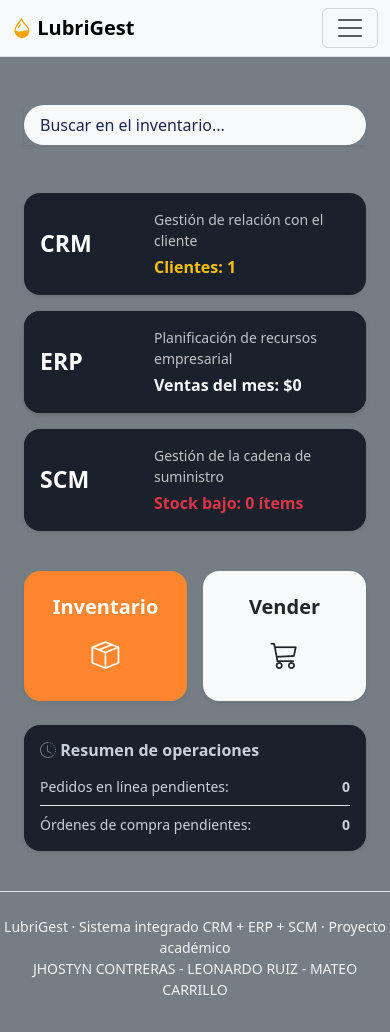
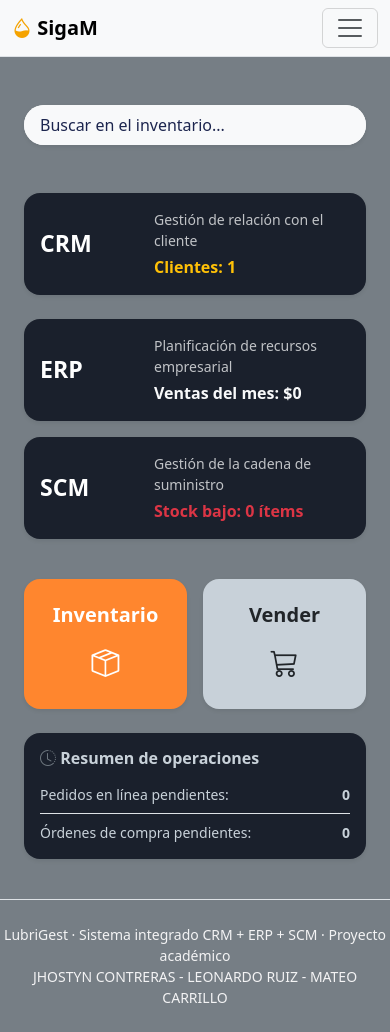
Before and after one commit to LeoRz1/sigam, a Flask app: page / in a window 390 px wide. Before the commit the page ends 995 px from the top, so only its background shows below. Run offline with Flask 3, Linux system fonts and the light colour scheme; a user stored in the database is signed in; tables that the repository leaves empty hold one stand-in row (values such as "Sample post").

Commit message:
mejora del responsive y cermlisto

```diff
--- a/static/css/custom.css
+++ b/static/css/custom.css
@@ -1,3 +1,12 @@
+[data-bs-theme="light"] {
+    --bs-body-color: #1c254e; /* Color de texto claro */
+    --bs-body-bg: #767e85; /* Color de fondo oscuro */
+}
+[data-bs-theme="dark"] {
+    --bs-body-color: #f8f9fa; /* Color de texto oscuro */
+    --bs-body-bg: #1c254e; /* Color de fondo claro */
+
+}
 :root { --lg-accent: #f5a300; }
 body { min-height: 100vh; display: flex; flex-direction: column; }
 main { flex: 1 0 auto; }
--- a/templates/index.html
+++ b/templates/index.html
@@ -4,19 +4,24 @@
 <!-- Contenido del dashboard general -->
 <link rel="stylesheet" href="{{ url_for('static', filename='css/dashboard-movil.css') }}">
 
-<!-- Contenedor general simulando la interfaz móvil -->
-<div class="container py-3 " style="max-width: 480px;">
+<!-- Contenedor general adaptado: compacto en móvil (max-width: 480px) y fluido/más ancho en PC -->
+<div class="container py-3 mx-auto" style="max-width: 700px; width: 100%;">
 
-    <!-- 1. Barra de Búsqueda Superior -->
-    <div class="input-group mb-4 shadow-sm buca mt-2">
-        <input type="text" class="form-control rounded-pill py-2 px-3 bg-light text-muted border-0 buscar" placeholder="Buscar en el inventario..." aria-label="Buscar en el inventario">
+    <!-- 1. Barra de Búsqueda Superior (Ancho completo responsivo) -->
+    <div class="input-group mb-4 shadow-sm buca mt-2 mx-auto w-100 "
+        style="border-radius: 50px; background-color: #f8f9fa;">
+        <input type="text" class="form-control rounded-pill py-2 px-3 bg-light text-muted border-0 buscar"
+            placeholder="Buscar en el inventario..." aria-label="Buscar en el inventario">
     </div>
 
     <!-- 2. Módulos Principales (CRM, ERP, SCM) -->
-    <div class="d-flex flex-column gap-3 mb-4 ">
+    <div class="row g-3 mb-4 mt-2 ">
 
         <!-- Tarjeta CRM -->
-        <a href="{{ url_for('crm.clientes') }}" class="card text-white border-0 shadow-sm rounded-4 text-decoration-none mt-4" style="background-color: #1A202C;">
+        <div class="col-12 col-md-6 col-lg-6 ">
+            <a href="{{ url_for('crm.clientes') }}"
+                class="card text-white border-0 shadow-sm rounded-4 text-decoration-none mt-2 "
+                style="background-color: #1A202C;">
                 <div class="card-body d-flex align-items-center py-3 ">
                     <h3 class="fw-bold me-4 mb-0" style="min-width: 90px;">CRM</h3>
                     <div>
@@ -25,30 +30,37 @@
                     </div>
                 </div>
             </a>
+        </div>
 
-        <!-- Tarjeta ERP -->
-        <a href="{{ url_for('erp.ventas') }}" class="card text-white border-0 shadow-sm rounded-4 text-decoration-none " style="background-color: #1A202C;">
-        <div class="card text-white border-0 shadow-sm rounded-4" style="background-color: #1A202C;">
-            <div class="card-body d-flex align-items-center py-3">
+        <!-- Tarjeta ERP (Corregido el error de anidación) -->
+        <div class="col-12 col-md-6 col-lg-6">
+            <a href="{{ url_for('erp.ventas') }}"
+                class="card text-white border-0 shadow-sm rounded-4 text-decoration-none mt-2 "
+                style="background-color: #1A202C;">
+                <div class="card-body d-flex align-items-center py-3 ">
                     <h3 class="fw-bold me-4 mb-0" style="min-width: 90px;">ERP</h3>
                     <div>
                         <div class="small text-light opacity-75">Planificación de recursos empresarial</div>
                         <div class="fs-6 fw-semibold text-light mt-1">Ventas del mes: {{ ventas_mes|moneda }}</div>
                     </div>
                 </div>
+            </a>
         </div>
-        </a>
 
         <!-- Tarjeta SCM -->
-        <a href="{{ url_for('scm.inventario') }}" class="card text-white border-0 shadow-sm rounded-4 text-decoration-none" style="background-color: #1A202C;">
+        <div class="col-12 ">
+            <a href="{{ url_for('scm.inventario') }}"
+                class="card text-white border-0 shadow-sm rounded-4 text-decoration-none "
+                style="background-color: #1A202C;">
                 <div class="card-body d-flex align-items-center py-3">
-                <h3 class="fw-bold me-4 mb-0" style="min-width: 90px;">SCM</h3>
-                <div>
+                    <h3 class="fw-bold me-4 mb-0 " style="min-width: 90px;">SCM</h3>
+                    <div class="w-100 text-start text-md-start">
                         <div class="small text-light opacity-75">Gestión de la cadena de suministro</div>
                         <div class="fs-6 fw-semibold text-danger mt-1">Stock bajo: {{ bajos|length }} ítems</div>
                     </div>
                 </div>
             </a>
+        </div>
 
     </div>
 
@@ -57,7 +69,9 @@
 
         <!-- Botón / Tarjeta de Inventario -->
         <div class="col-6">
-            <a href="{{ url_for('scm.inventario') }}" class="card text-white border-0 shadow-sm rounded-4 text-center p-3 text-decoration-none h-100" style="background-color: #ff862e;">
+            <a href="{{ url_for('scm.inventario') }}"
+                class="card text-white border-0 shadow-sm rounded-4 text-center p-3 text-decoration-none h-100"
+                style="background-color: #ff862e;">
                 <div class="card-body d-flex flex-column justify-content-center align-items-center p-2">
                     <h5 class="fw-bold mb-3">Inventario</h5>
                     <i class="bi bi-box-seam fs-1 text-white"></i>
@@ -67,7 +81,8 @@
 
         <!-- Botón / Tarjeta de Vender -->
         <div class="col-6">
-            <a href="{{ url_for('erp.venta_nueva') }}" class="card bg-light text-dark border-0 shadow-sm rounded-4 text-center p-3 text-decoration-none h-100"
+            <a href="{{ url_for('erp.venta_nueva') }}"
+                class="card text-dark border-0 shadow-sm rounded-4 text-center p-3 text-decoration-none h-100"
                 style="background-color: #c8d1d9;">
                 <div class="card-body d-flex flex-column justify-content-center align-items-center p-2">
                     <h5 class="fw-bold mb-3">Vender</h5>
@@ -78,7 +93,7 @@
 
     </div>
 
-    <!-- 4. Sección de Datos y Tablas Rápidas (Opcional mantenida de tu backend para no perder métricas) -->
+    <!-- 4. Sección de Datos y Tablas Rápidas -->
     <div class="card border-0 shadow-sm rounded-4 p-3 bg-white resumen">
         <h6 class="fw-bold mb-3"><i class="bi bi-clock-history text-secondary"></i> Resumen de operaciones</h6>
         <div class="d-flex justify-content-between small text-muted border-bottom pb-2 mb-2 texte32">
--- a/templates/layout.html
+++ b/templates/layout.html
@@ -13,7 +13,7 @@
 {% set rol = current_user.rol if current_user.is_authenticated else None %}
 <nav class="navbar navbar-expand-lg bg-body-tertiary border-bottom sticky-top">
   <div class="container-fluid">
-    <a class="navbar-brand fw-bold" href="{{ url_for('main.index') }}"><i class="bi bi-droplet-half text-warning"></i> LubriGest</a>
+    <a class="navbar-brand fw-bold" href="{{ url_for('main.index') }}"><i class="bi bi-droplet-half text-warning"></i> SigaM</a>
     <button class="navbar-toggler" type="button" data-bs-toggle="collapse" data-bs-target="#menu"><span class="navbar-toggler-icon"></span></button>
     <div class="collapse navbar-collapse" id="menu">
       <ul class="navbar-nav me-auto">
```
Also changed, not shown: templates/crm_clientes.html (+47 -10 lines). Lines whose indentation alone changed are shown as unchanged.
